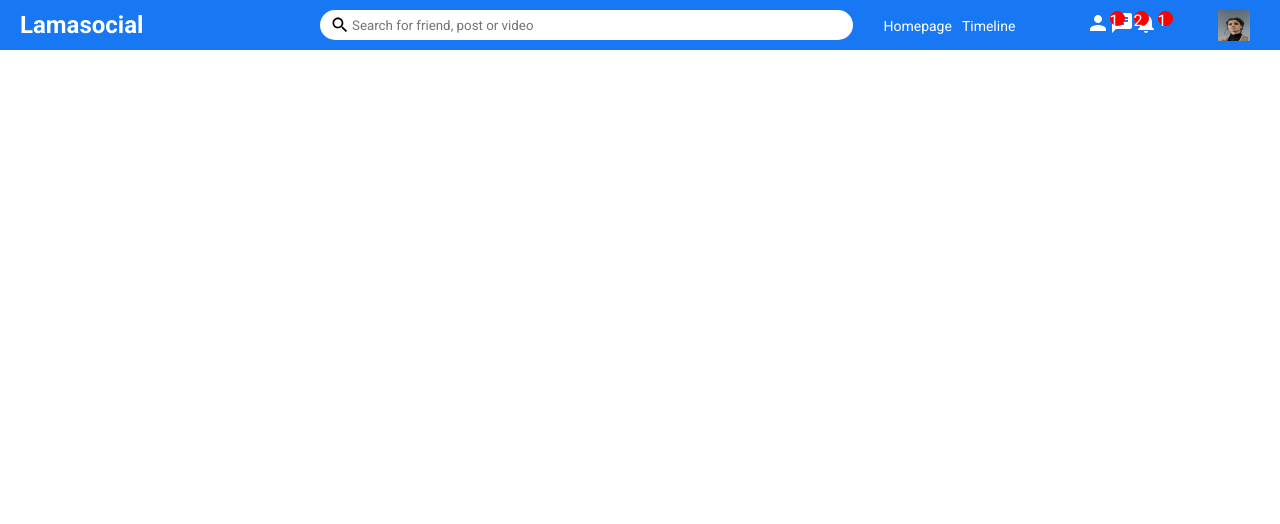
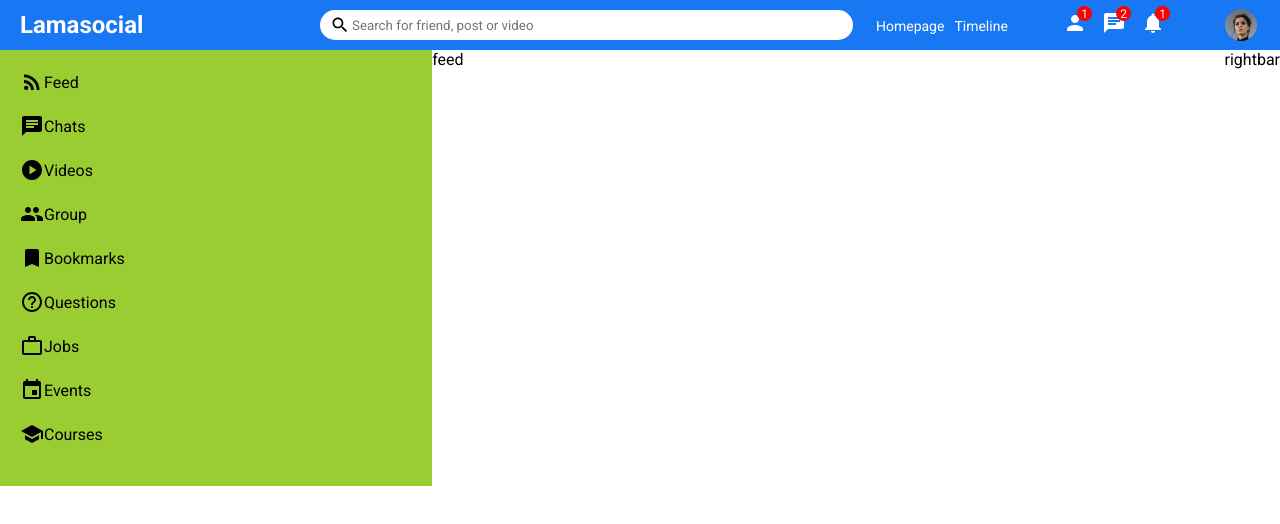
Before and after one commit to Shivam8604/social-app, a React (Create React App) app: page / in a window 1280 px wide. Shown: the top 524 px of the page. Built offline with nearby package versions, Linux system fonts and the light colour scheme.

Commit message:
add sidebar on web page

```diff
--- /dev/null
+++ b/src/components/feed/Feed.css
@@ -0,0 +1,3 @@
+.feed{
+    flex: 5.5;
+}
--- /dev/null
+++ b/src/components/feed/Feed.jsx
@@ -0,0 +1,11 @@
+import "./Feed.css"
+
+const Feed = () => {
+  return (
+    <div className="feed">
+      feed
+    </div>
+  )
+}
+
+export default Feed
--- /dev/null
+++ b/src/components/rightbar/Rightbar.css
@@ -0,0 +1,3 @@
+.rightbart{
+    flex: 3.5;
+}
--- /dev/null
+++ b/src/components/rightbar/Rightbar.jsx
@@ -0,0 +1,11 @@
+import "./Rightbar.css"
+
+const Rightbar = () => {
+  return (
+    <div className="rightbar">
+      rightbar
+    </div>
+  )
+}
+
+export default Rightbar
--- /dev/null
+++ b/src/components/sidebar/Sidebar.css
@@ -0,0 +1,22 @@
+.sidebar{
+    flex: 3;
+    height: calc(100vh - 50px);
+
+}
+.sidebarWrapper{
+    padding: 20px;
+    background-color: yellowgreen;
+}
+.sidebarList{
+    padding: 0;
+    margin: 0;
+    list-style: none;
+}
+.sidebarListItem{
+    display: flex;
+    align-items: center;
+    margin-bottom: 20px;
+}
+.sidebarIcon{
+
+}
--- /dev/null
+++ b/src/components/sidebar/Sidebar.jsx
@@ -0,0 +1,52 @@
+import { Bookmark, Chat, Event, GolfCourse, Group, Help, HelpOutline, InsertInvitation, PlayCircle, QuestionAnswer, RssFeed, School, WorkOutline } from "@mui/icons-material";
+import "./Sidebar.css"
+
+
+const Sidebar = () => {
+  return (
+    <div className="sidebar">
+      <div className="sidebarWrapper">
+        <ul className="sidebarList">
+          <li className="sidebarListItem">
+            <RssFeed className="sidebarIcon"/>
+            <span className="sidebarListItemText">Feed</span>
+          </li>
+          <li className="sidebarListItem">
+            <Chat className="sidebarIcon"/>
+            <span className="sidebarListItemText">Chats</span>
+          </li>
+          <li className="sidebarListItem">
+            <PlayCircle className="sidebarIcon"/>
+            <span className="sidebarListItemText">Videos</span>
+          </li>
+          <li className="sidebarListItem">
+            <Group className="sidebarIcon"/>
+            <span className="sidebarListItemText">Group</span>
+          </li>
+          <li className="sidebarListItem">
+            <Bookmark className="sidebarIcon"/>
+            <span className="sidebarListItemText">Bookmarks</span>
+          </li>
+          <li className="sidebarListItem">
+            <HelpOutline className="sidebarIcon"/>
+            <span className="sidebarListItemText">Questions</span>
+          </li>
+          <li className="sidebarListItem">
+            <WorkOutline className="sidebarIcon"/>
+            <span className="sidebarListItemText">Jobs</span>
+          </li>
+          <li className="sidebarListItem">
+            <InsertInvitation  className="sidebarIcon"/>
+            <span className="sidebarListItemText">Events</span>
+          </li>
+          <li className="sidebarListItem">
+            <School className="sidebarIcon"/>
+            <span className="sidebarListItemText">Courses</span>
+          </li>
+        </ul>
+      </div>
+    </div>
+  )
+}
+
+export default Sidebar
--- a/src/components/topbar/Topbar.css
+++ b/src/components/topbar/Topbar.css
@@ -56,7 +56,7 @@
 .topbarIcons{
     display: flex;
 }
-.topbarIconItems{
+.topbarIconItem{
     margin-right: 15px;
     cursor: pointer;
     position: relative;
@@ -68,6 +68,19 @@
     border-radius: 50%;
     color: #fff;
     position: absolute;
+    top: -5px;
+    right: -5px;
+    display: flex;
+    align-items: center;
+    justify-content: center;
+    font-size: 12px;
+}
+.topbarImg{
+    width: 32px;
+    height: 32px;
+    border-radius: 50%;
+    object-fit: cover;
+    cursor: pointer;
 }
 
 
--- a/src/pages/home/Home.js
+++ /dev/null
@@ -1,10 +0,0 @@
-import Topbar from "../../components/topbar/Topbar"
-
-
-const Home = () => {
-  return (
-    <Topbar/>
-  )
-}
-
-export default Home
--- /dev/null
+++ b/src/pages/home/Home.jsx
@@ -0,0 +1,22 @@
+import Topbar from "../../components/topbar/Topbar";
+import Sidebar from "../../components/sidebar/Sidebar";
+import Feed from "../../components/feed/Feed";
+import Rightbar from "../../components/rightbar/Rightbar";
+import "./home.css";
+
+
+
+const Home = () => {
+  return (
+    <>
+    <Topbar/>
+    <div className="homeContainer">
+      <Sidebar/>
+      <Feed/>
+      <Rightbar/>
+    </div>
+    </>
+  )
+}
+
+export default Home
--- a/src/pages/home/home.css
+++ b/src/pages/home/home.css
@@ -0,0 +1,5 @@
+.homeContainer{
+    display: flex;
+    width: 100%;
+
+}
```
